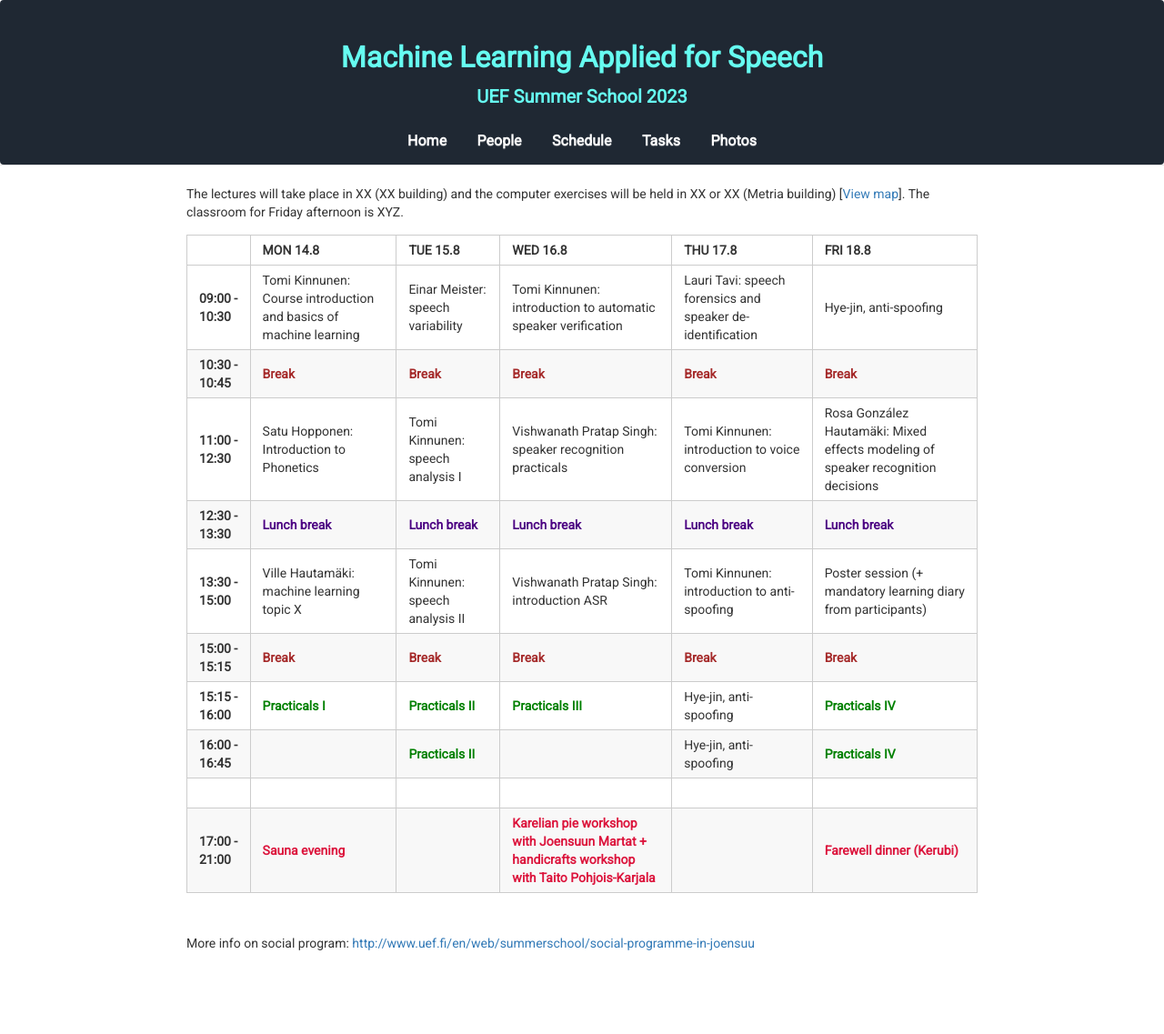
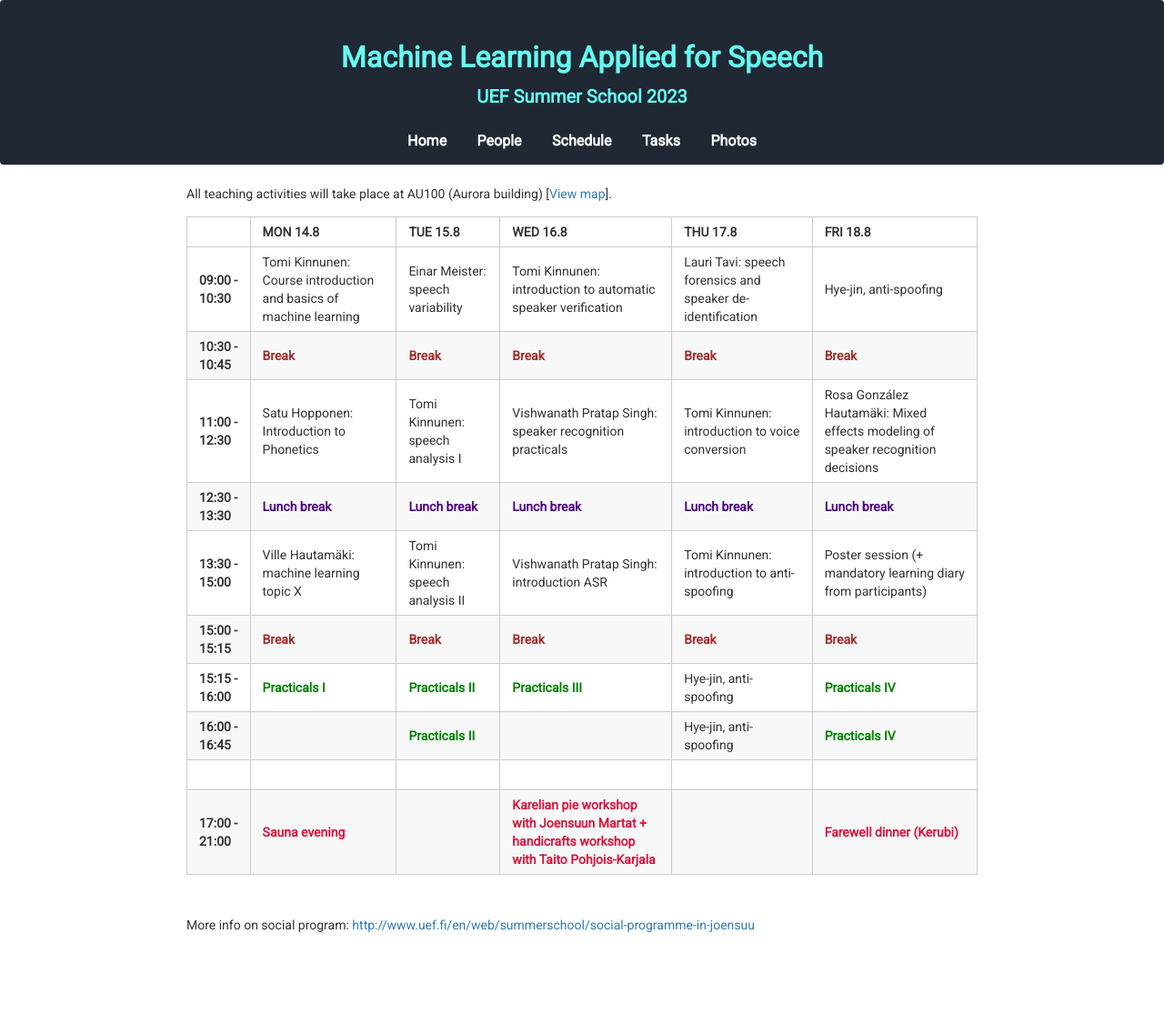
Before and after one commit to vpspeech/summerschool2023, a Jekyll site: the page built from schedule.md, in a window 1280 px wide. Shown: the whole page at 91% size. Built offline with Jekyll 4.4.1, drawn with Linux system fonts in a browser that asks for light colours; nearby versions of some CDN libraries.

Commit message:
Update schedule.md

```diff
--- a/schedule.md
+++ b/schedule.md
@@ -3,7 +3,7 @@
 title: Schedule | UEF Summer School 2023
 ---
 
-The lectures will take place in XX (XX building) and the computer exercises will be held in XX or XX (Metria building) [[View map](photos/uef_map.png)]. The classroom for Friday afternoon is XYZ.
+All teaching activities will take place at AU100 (Aurora building) [[View map](photos/uef_map.png)].
 
 |                   | MON 14.8                                          | TUE 15.8                                                | WED 16.8                                          | THU 17.8                                          | FRI 18.8                                          |
 |-------------------|---------------------------------------------------|---------------------------------------------------------|---------------------------------------------------|---------------------------------------------------|---------------------------------------------------|
```
